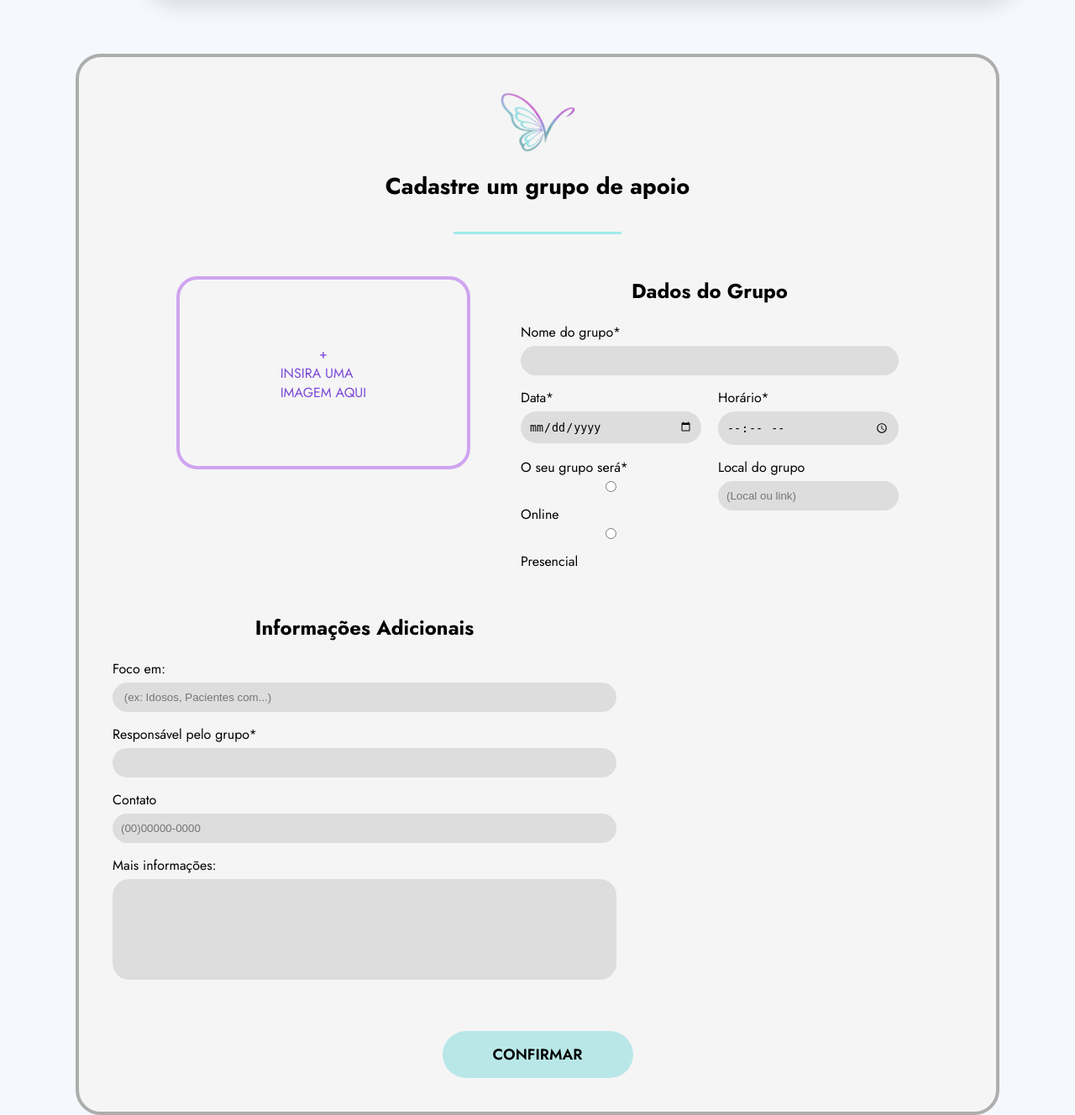
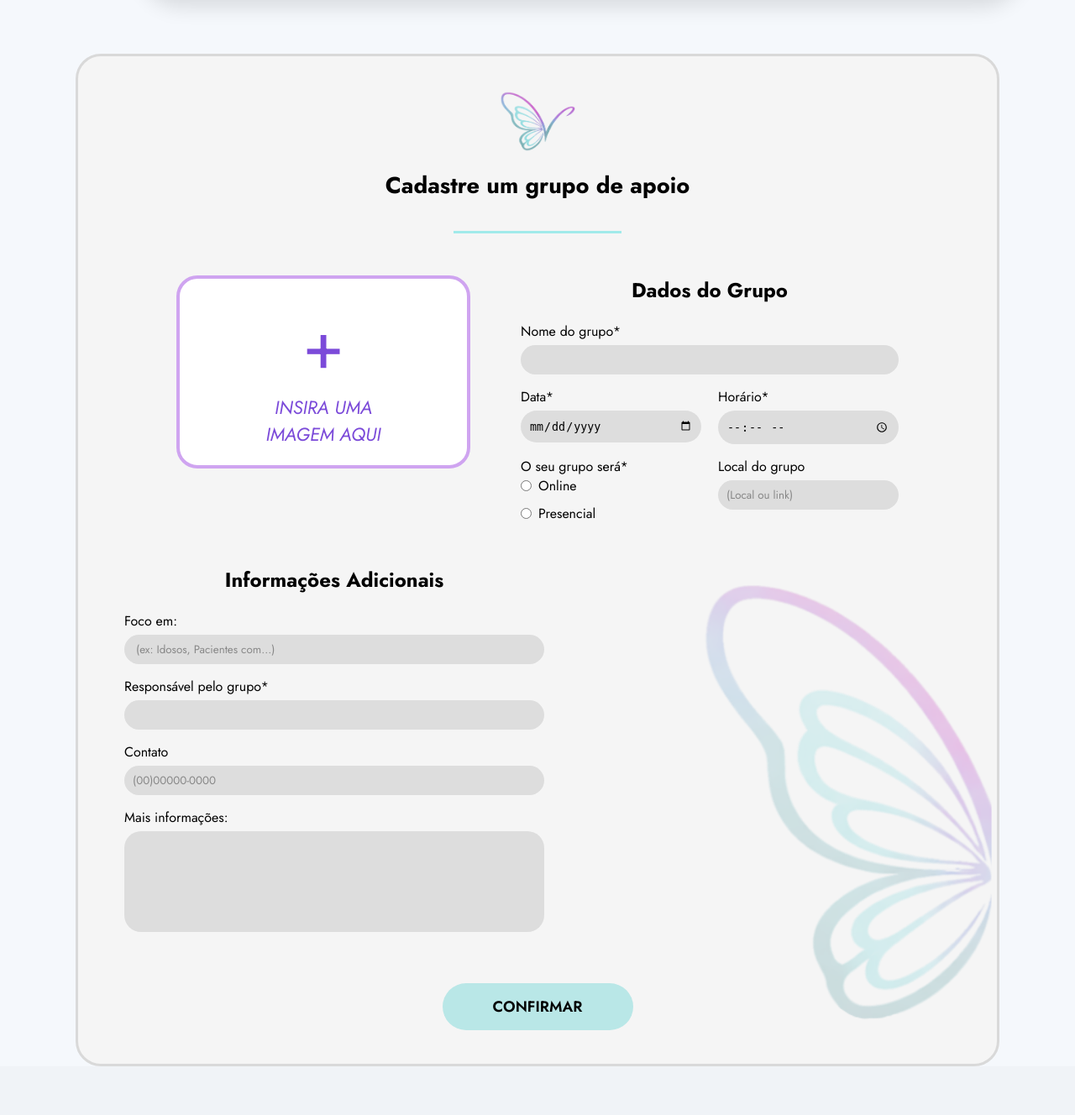
Before and after one commit to mayarasantanna2/vitalize, a PHP site: page /cadastrar_grupo.html in a window 1280 px wide. Shown: the part 115-1443 px from the top of the page at 84% size. After the commit the page ends 1385 px from the top, so only its background shows below. Run offline with PHP 8.4, Linux system fonts and the light colour scheme.

Commit message:
finalizacao cadastrar grupo

```diff
--- a/cadastrar_grupo.html
+++ b/cadastrar_grupo.html
@@ -75,13 +75,15 @@
                     <div>
                         <label>O seu grupo será*</label>
 
-                        <div>
-                            <input type="radio" name="tipo"> Online
-                        </div>
+                        <label class="radio-opcao">
+                            <input type="radio" name="tipo">
+                            Online
+                        </label>
 
-                        <div>
-                            <input type="radio" name="tipo"> Presencial
-                        </div>
+                        <label class="radio-opcao">
+                            <input type="radio" name="tipo">
+                            Presencial
+                        </label>
                     </div>
 
                     <div>
@@ -114,6 +116,7 @@
         </div>
 
         <button class="cadastrogrp-btn">CONFIRMAR</button>
+        <img src="img/borboleta.png" class="borboleta-direita">
 
     </section>
 
--- a/css/style.css
+++ b/css/style.css
@@ -442,8 +442,10 @@ a:link {
     padding: 40px;
     background: #f5f5f5;
     border-radius: 30px;
-    border: 4px solid #adadad;
+    border: 3px solid #d9d9d9;
     margin-top: 5%;
+    position: relative;
+    overflow: hidden;
 }
 
 .logo-topo {
@@ -466,19 +468,31 @@ a:link {
     flex-wrap: wrap;
 }
 
+
 .upload-cx {
     width: 350px;
     height: 230px;
+
     border: 4px solid #cfa4f0;
     border-radius: 25px;
+
     display: flex;
     flex-direction: column;
     justify-content: center;
     align-items: center;
+
     color: #7b4ad9;
+
+    background: white;
 }
 
-.upload-box span {
+.upload-cx p {
+    text-align: center;
+    font-size: 22px;
+    font-style: italic;
+}
+
+.upload-cx span {
     font-size: 80px;
 }
 
@@ -518,8 +532,9 @@ textarea {
 }
 
 .info-adicionais {
-    max-width: 600px;
-    margin-top: 50px;
+    width: 500px;
+    margin-top: 40px;
+    margin-left: 15px;
 }
 
 .cadastrogrp-btn {
@@ -535,7 +550,30 @@ textarea {
     font-weight: 600;
 }
 
-.placeholder {
+::placeholder {
     font-family: "Jost", sans-serif;
-    text-decoration: none;
+    color: #888;
 }
+
+.borboleta-direita {
+    position: absolute;
+
+    right: -120px;
+    bottom: 40px;
+
+    width: 550px;
+    opacity: 0.35;
+
+    pointer-events: none;
+}
+.radio-opcao{
+    display: flex;
+    align-items: center;
+    gap: 8px;
+    margin-bottom: 10px;
+}
+
+.radio-opcao input{
+    width: auto;
+    margin: 0;
+}
```
Also changed, not shown: img/borboleta.png (added).
